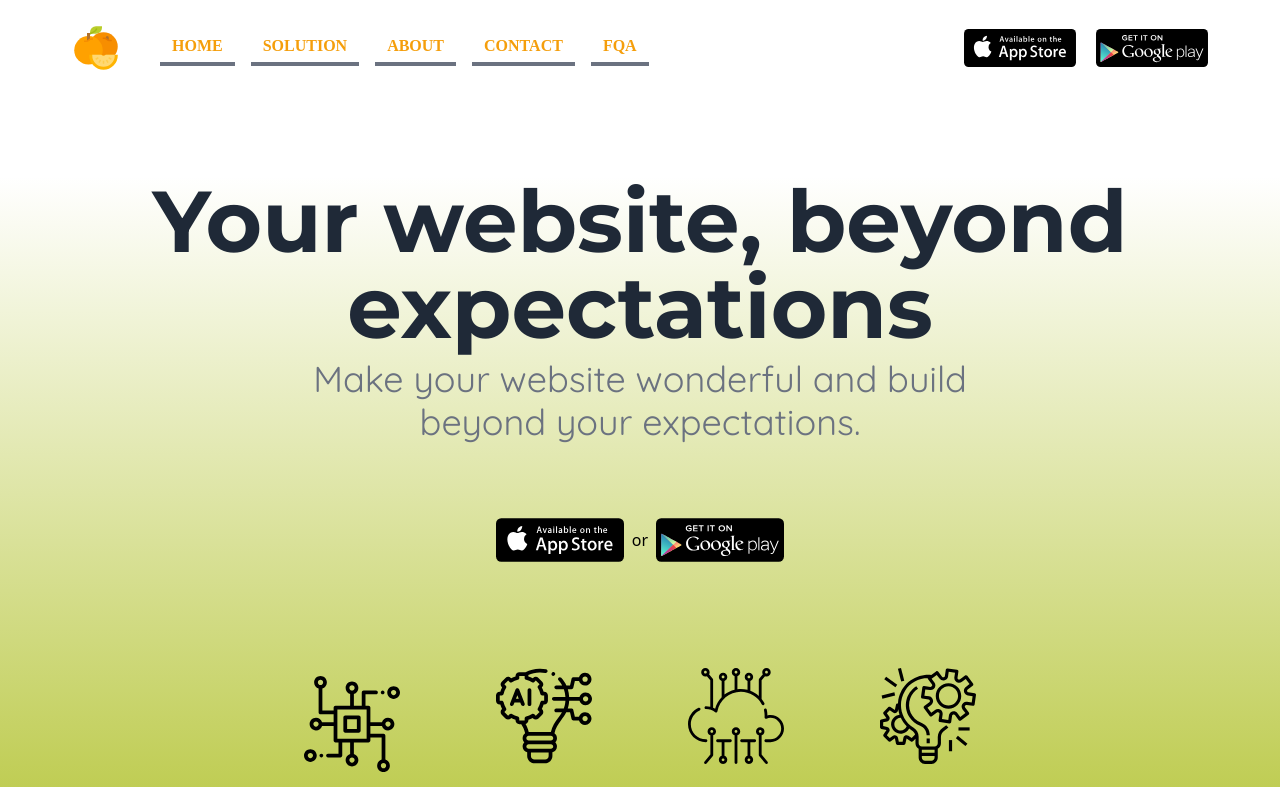
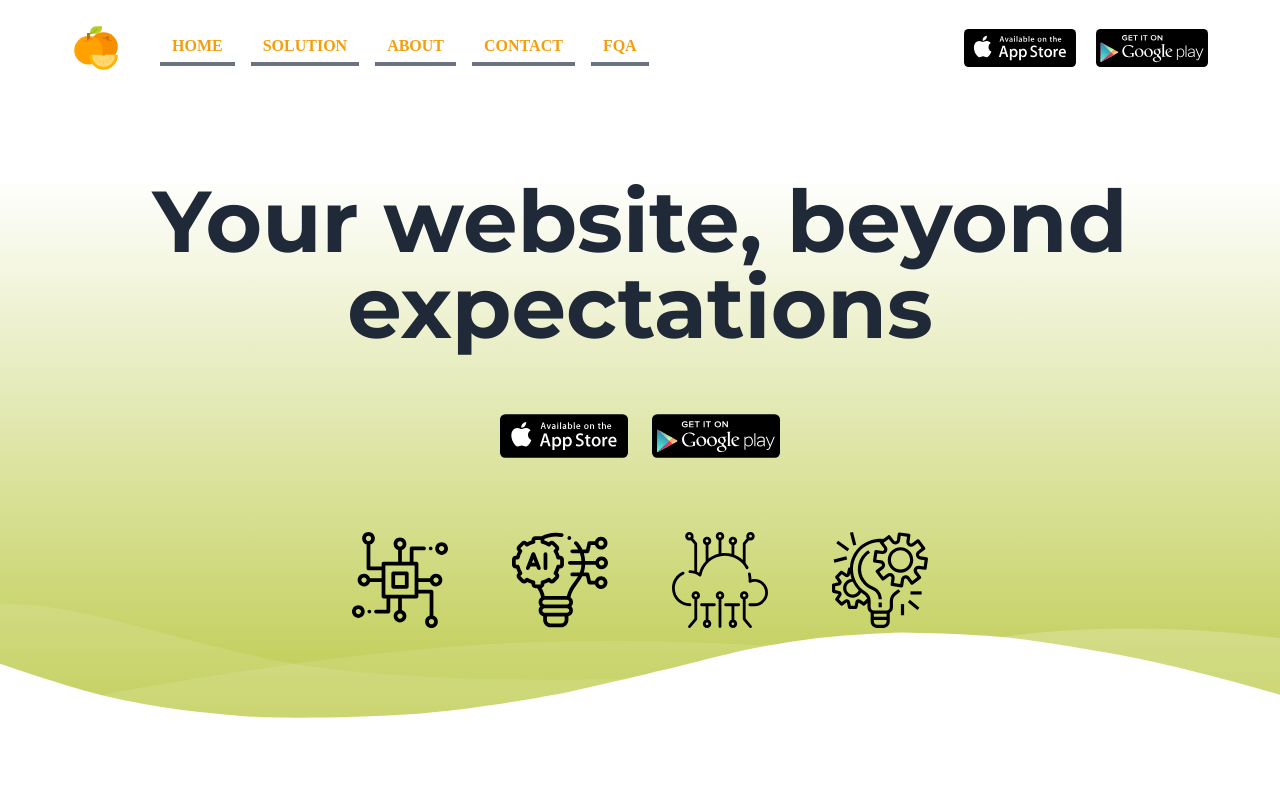
Before and after one commit to youkoucoding/next-homepage, a Next.js app: page / in a window 1280 px wide. Shown: the top 787 px of the page. Built offline with nearby package versions, Linux system fonts and the light colour scheme; a web font is replaced by a local one; what @tailwindcss/typography would draw is missing.

Commit message:
Add waveSVG & debug navButton

```diff
--- a/components/Banner.js
+++ b/components/Banner.js
@@ -3,40 +3,58 @@ import { motion } from 'framer-motion';
 
 const Banner = () => (
   <header className='bg-gradient-to-t from-secondary to-opacity'>
+
     <div className='min-h-full'>
       <div className='max-w-4xl mx-auto mb-3 mt-20 py-1 px-14 sm:px-6 lg:px-8'>
         <h1 className='font-montserrat mb-3 mt-3 font-bold text-4xl md:text-5xl lg:text-7xl text-center leading-snug text-gray-800'>
           <motion.p animate={{ scale: 1.2 }} transition={{ delay: 4, duration: 0.5 }}>Your website, beyond expectations</motion.p>
         </h1>
       </div>
-      <div className='max-w-xl mx-auto'>
+      {/* <div className='max-w-xl mx-auto'>
         <motion.p
           animate={{ scale: 1.2 }}
           transition={{ delay: 4, duration: 0.5 }}
           className='mt-0 text-gray-500 font-quicksand text-center text-xl lg:text-3xl'>
           Make your website wonderful and build beyond your expectations.
         </motion.p>
-      </div>
+      </div> */}
 
       {/* buttons */}
-      <div className='mt-10 flex justify-center items-center w-full mx-auto'>
+      <div className='mt-5 flex justify-center items-center w-full mx-auto space-x-6'>
         <img className='h-32 w-32' src='AppStore.svg' alt='Apple' width={48} height={48} />
-        <span className='mx-2'>or</span>
+
         <img className='h-32 w-32' src='GooglePlay.svg' alt='Google' width={48} height={48} />
       </div>
 
       {/* svg icons */}
       <div className='flex justify-center w-full'>
-        <div className='mt-4 wu-full'>
+        <div className='wu-full'>
           <div className='flex items-center justify-center mx-auto flex-wrap'>
-            <img className='w-24 h-24 m-12 mb-8' src='cpu.svg' alt='cpu' />
-            <img className='w-24 h-24 m-12' src='innovation.svg' alt='cpu' />
-            <img className='w-24 h-24 m-12' src='network.svg' alt='cpu' />
-            <img className='w-24 h-24 m-12' src='project-management.svg' alt='cpu' />
+            <img className='w-24 h-24 m-8' src='cpu.svg' alt='cpu' />
+            <img className='w-24 h-24 m-8' src='innovation.svg' alt='cpu' />
+            <img className='w-24 h-24 m-8' src='network.svg' alt='cpu' />
+            <img className='w-24 h-24 m-8' src='project-management.svg' alt='cpu' />
           </div>
         </div>
       </div>
     </div>
+
+
+    <div class="relative -mt-12 lg:-mt-24">
+      <svg viewBox="0 0 1428 174" version="1.1" xmlns="http://www.w3.org/2000/svg">
+        <g stroke="none" stroke-width="1" fill="none" fill-rule="evenodd">
+          <g transform="translate(-2.000000, 44.000000)" fill="#FFFFFF" fill-rule="nonzero">
+            <path d="M0,0 C90.7283404,0.927527913 147.912752,27.187927 291.910178,59.9119003 C387.908462,81.7278826 543.605069,89.334785 759,82.7326078 C469.336065,156.254352 216.336065,153.6679 0,74.9732496" opacity="0.100000001"></path>
+            <path d="M100,104.708498 C277.413333,72.2345949 426.147877,52.5246657 546.203633,45.5787101 C666.259389,38.6327546 810.524845,41.7979068 979,55.0741668 C931.069965,56.122511 810.303266,74.8455141 616.699903,111.243176 C423.096539,147.640838 250.863238,145.462612 100,104.708498 Z" opacity="0.100000001"></path>
+            <path d="M1046,51.6521276 C1130.83045,29.328812 1279.08318,17.607883 1439,40.1656806 L1439,120 C1271.17211,77.9435312 1140.17211,55.1609071 1046,51.6521276 Z" id="Path-4" opacity="0.200000003"></path>
+          </g>
+          <g transform="translate(-4.000000, 76.000000)" fill="#FFFFFF" fill-rule="nonzero">
+            <path d="M0.457,34.035 C57.086,53.198 98.208,65.809 123.822,71.865 C181.454,85.495 234.295,90.29 272.033,93.459 C311.355,96.759 396.635,95.801 461.025,91.663 C486.76,90.01 518.727,86.372 556.926,80.752 C595.747,74.596 622.372,70.008 636.799,66.991 C663.913,61.324 712.501,49.503 727.605,46.128 C780.47,34.317 818.839,22.532 856.324,15.904 C922.689,4.169 955.676,2.522 1011.185,0.432 C1060.705,1.477 1097.39,3.129 1121.236,5.387 C1161.703,9.219 1208.621,17.821 1235.4,22.304 C1285.855,30.748 1354.351,47.432 1440.886,72.354 L1441.191,104.352 L1.121,104.031 L0.457,34.035 Z"></path>
+          </g>
+        </g>
+      </svg>
+    </div>
+
   </header >
 );
 
--- a/components/ButtonWithUnderline.js
+++ b/components/ButtonWithUnderline.js
@@ -4,12 +4,13 @@ import React from 'react';
 const ButtonWithUnderline = React.forwardRef(({ onClick, href, text, offset }, ref) => {
   return (
     <a
-      className={`text-yellow-500 hover:text-gray-600 cursor-pointer px-3 py-0 font-semibold leading-loose font-ramab border-b-4 hover:border-${offset > 50 ? 'gray' : 'yellow'}-500 border-${offset > 50 ? 'yellow' : 'gray'}-500`}
       href={href}
       onClick={onClick}
       ref={ref}
     >
-      {text}
+      <p
+        className={`text-yellow-500 hover:text-gray-600 cursor-pointer px-3 py-0 font-semibold leading-loose font-ramab border-b-4 hover:border-${offset > 50 ? 'gray' : 'yellow'}-500 border-${offset > 50 ? 'yellow' : 'gray'}-500`}
+      >{text}</p>
     </a>
   );
 });
--- /dev/null
+++ b/components/InitialTransition.js
@@ -0,0 +1,90 @@
+import React from 'react';
+import { motion } from 'framer-motion';
+
+const blackBox = {
+  initial: {
+    height: "100%",
+    bottom: 0,
+  },
+  animate: {
+    height: 0,
+    transition: {
+      when: "afterChildren",
+      duration: 1.2,
+      ease: [0.87, 0, 0.13, 1],
+    },
+  },
+};
+
+const textContainer = {
+  initial: {
+    opacity: 1,
+  },
+  animate: {
+    opacity: 0,
+    transition: {
+      duration: 0.3,
+      when: "afterChildren",
+    },
+  },
+};
+
+const text = {
+  initial: {
+    y: 30,
+  },
+  animate: {
+    y: 100,
+    transition: {
+      duration: 2,
+      ease: [0.87, 0, 0.13, 1],
+    },
+  },
+};
+
+const InitialTransition = () => {
+  // Scroll user to top to avoid showing the footer
+  React.useState(() => {
+    typeof windows !== "undefined" && window.scrollTo(0, 0);
+  }, []);
+
+  return (
+    <motion.div
+      className="absolute z-50 flex items-center justify-center w-full bg-gray-500"
+      initial="initial"
+      animate="animate"
+      variants={blackBox}
+      onAnimationStart={() => document.body.classList.add("overflow-hidden")}
+      onAnimationComplete={() =>
+        document.body.classList.remove("overflow-hidden")
+      }
+    >
+      <motion.svg variants={textContainer} className="absolute z-50 flex">
+        <pattern
+          id="pattern"
+          patternUnits="userSpaceOnUse"
+          width={750}
+          height={900}
+          className="text-white"
+        >
+          <rect className="w-full h-full fill-current" />
+          <motion.rect
+            variants={text}
+            className="w-full h-full text-primitive font-quicksand fill-current"
+          />
+        </pattern>
+        <text
+          className="text-6xl font-bold font-quicksand"
+          textAnchor="middle"
+          x="50%"
+          y="50%"
+          style={{ fill: "url(#pattern)" }}
+        >
+          Slogon
+        </text>
+      </motion.svg>
+    </motion.div>
+  );
+};
+
+export default InitialTransition;
--- a/pages/index.js
+++ b/pages/index.js
@@ -4,6 +4,7 @@ import ListSection from '../components/ListSection';
 import ScrollingLogo from '../components/ScrollingLogo';
 import GridFeature from '../components/GridFeature';
 import Card from '../components/Card';
+import InitialTransition from '../components/InitialTransition';
 import { motion } from 'framer-motion';
 
 export default function Home() {
@@ -18,90 +19,3 @@ export default function Home() {
     </motion.section>
   );
 }
-
-
-const blackBox = {
-  initial: {
-    height: "100%",
-    bottom: 0,
-  },
-  animate: {
-    height: 0,
-    transition: {
-      when: "afterChildren",
-      duration: 1.2,
-      ease: [0.87, 0, 0.13, 1],
-    },
-  },
-};
-
-const textContainer = {
-  initial: {
-    opacity: 1,
-  },
-  animate: {
-    opacity: 0,
-    transition: {
-      duration: 0.3,
-      when: "afterChildren",
-    },
-  },
-};
-
-const text = {
-  initial: {
-    y: 30,
-  },
-  animate: {
-    y: 100,
-    transition: {
-      duration: 2,
-      ease: [0.87, 0, 0.13, 1],
-    },
-  },
-};
-
-const InitialTransition = () => {
-  // Scroll user to top to avoid showing the footer
-  React.useState(() => {
-    typeof windows !== "undefined" && window.scrollTo(0, 0);
-  }, []);
-
-  return (
-    <motion.div
-      className="absolute z-50 flex items-center justify-center w-full bg-gray-500"
-      initial="initial"
-      animate="animate"
-      variants={blackBox}
-      onAnimationStart={() => document.body.classList.add("overflow-hidden")}
-      onAnimationComplete={() =>
-        document.body.classList.remove("overflow-hidden")
-      }
-    >
-      <motion.svg variants={textContainer} className="absolute z-50 flex">
-        <pattern
-          id="pattern"
-          patternUnits="userSpaceOnUse"
-          width={750}
-          height={900}
-          className="text-white"
-        >
-          <rect className="w-full h-full fill-current" />
-          <motion.rect
-            variants={text}
-            className="w-full h-full text-primitive font-quicksand fill-current"
-          />
-        </pattern>
-        <text
-          className="text-6xl font-bold font-quicksand"
-          textAnchor="middle"
-          x="50%"
-          y="50%"
-          style={{ fill: "url(#pattern)" }}
-        >
-          Slogon
-        </text>
-      </motion.svg>
-    </motion.div>
-  );
-};
```
